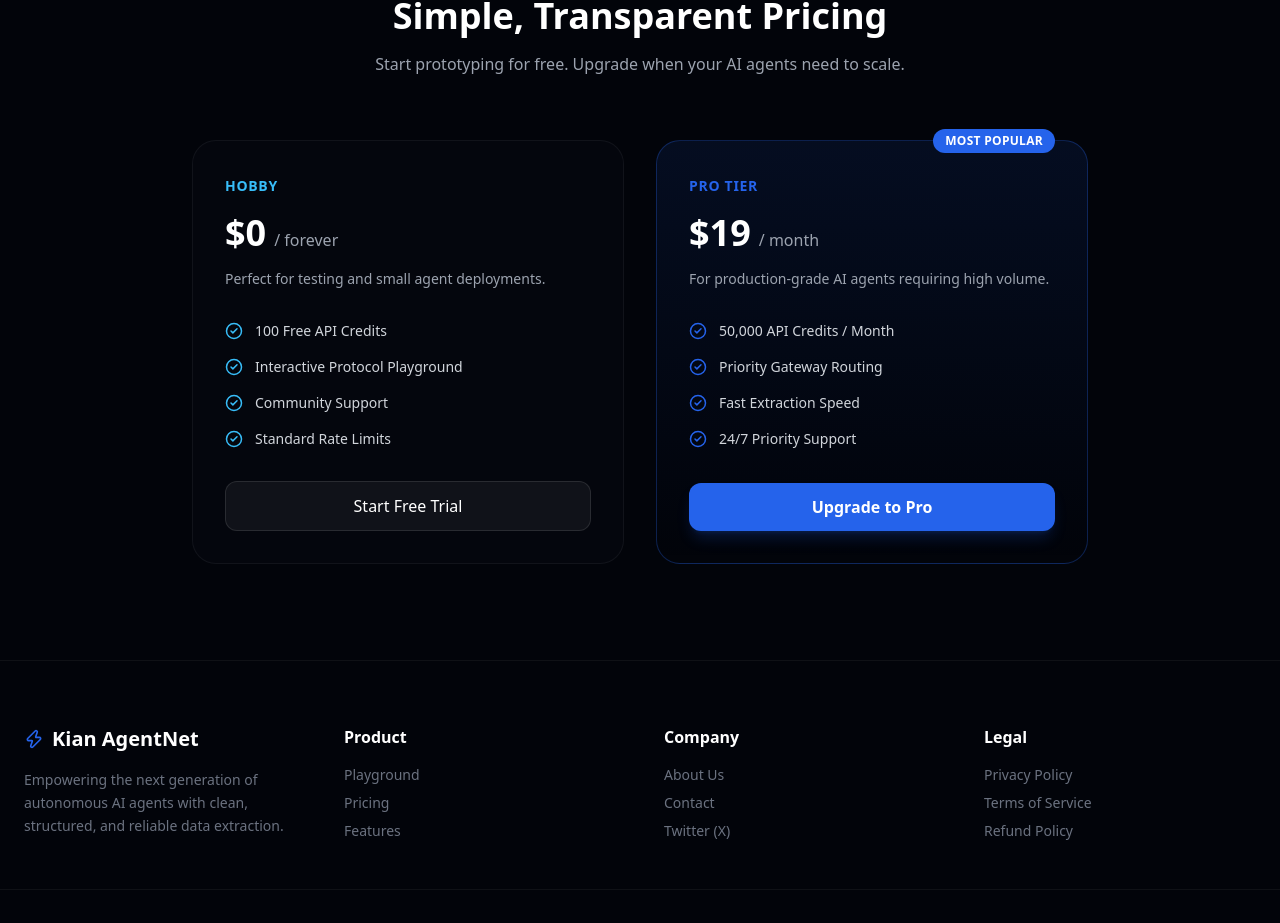
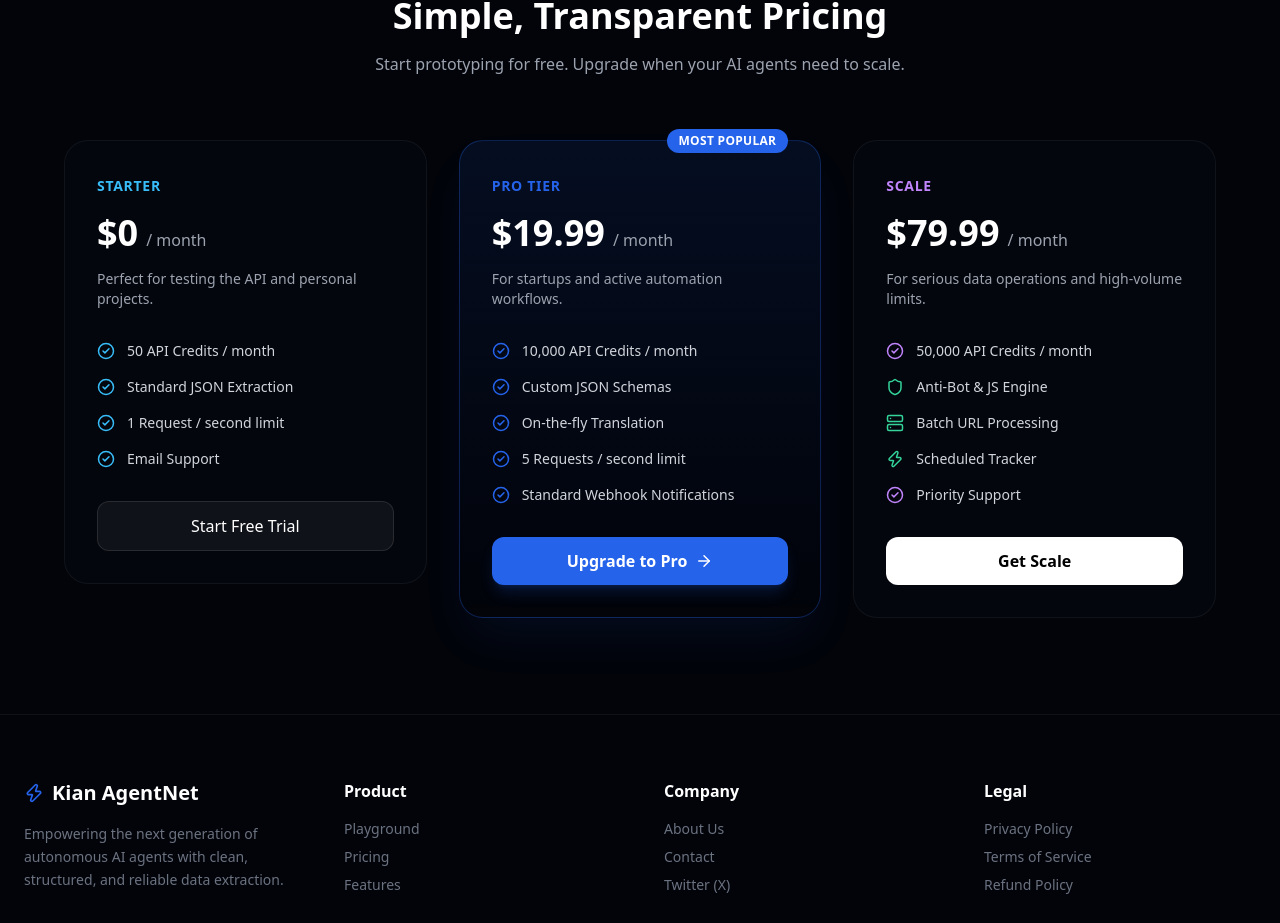
Before and after one commit to chromadreamstudio-netizen/kian-agentnet-ui, a Next.js app: page / in a window 1280 px wide. Shown: the part 1496-2419 px from the top of the page. Built offline with nearby package versions, Linux system fonts and the light colour scheme.

Commit message:
Update pricing tiers and add Lemon Squeezy links

```diff
--- a/src/app/page.tsx
+++ b/src/app/page.tsx
@@ -15,7 +15,8 @@ import {
   X,
   Globe,
   Database,
-  CheckCircle2
+  CheckCircle2,
+  Server
 } from "lucide-react";
 
 export default function LandingPage() {
@@ -218,7 +219,7 @@ export default function LandingPage() {
         </div>
       </section>
 
-      {/* Pricing Section */}
+      {/* Pricing Section - 3 Tiers */}
       <section id="pricing" className="py-24 relative border-t border-white/5">
         <div className="max-w-7xl mx-auto px-6">
           <div className="text-center mb-16">
@@ -228,26 +229,32 @@ export default function LandingPage() {
             </p>
           </div>
 
-          <div className="grid md:grid-cols-2 gap-8 max-w-4xl mx-auto">
-            {/* Free Plan */}
+          <div className="grid md:grid-cols-3 gap-8 max-w-6xl mx-auto items-start">
+
+            {/* Starter Plan */}
             <motion.div
-              initial={{ opacity: 0, x: -20 }}
-              whileInView={{ opacity: 1, x: 0 }}
+              initial={{ opacity: 0, y: 20 }}
+              whileInView={{ opacity: 1, y: 0 }}
               viewport={{ once: true }}
               className="bg-kian-800/30 p-8 rounded-3xl border border-white/5 flex flex-col"
             >
               <div className="mb-8">
-                <span className="text-kian-glow text-sm font-semibold tracking-wider uppercase">Hobby</span>
+                <span className="text-kian-glow text-sm font-semibold tracking-wider uppercase">Starter</span>
                 <div className="mt-4 flex items-baseline gap-2">
                   <span className="text-4xl font-extrabold">$0</span>
-                  <span className="text-gray-400">/ forever</span>
+                  <span className="text-gray-400">/ month</span>
                 </div>
-                <p className="mt-4 text-gray-400 text-sm">Perfect for testing and small agent deployments.</p>
+                <p className="mt-4 text-gray-400 text-sm h-10">Perfect for testing the API and personal projects.</p>
               </div>
               <ul className="space-y-4 mb-8 flex-1">
-                {["100 Free API Credits", "Interactive Protocol Playground", "Community Support", "Standard Rate Limits"].map((item, i) => (
+                {[
+                  "50 API Credits / month",
+                  "Standard JSON Extraction",
+                  "1 Request / second limit",
+                  "Email Support"
+                ].map((item, i) => (
                   <li key={i} className="flex items-center gap-3 text-sm text-gray-300">
-                    <CheckCircle2 size={18} className="text-kian-glow" /> {item}
+                    <CheckCircle2 size={18} className="text-kian-glow shrink-0" /> {item}
                   </li>
                 ))}
               </ul>
@@ -258,10 +265,11 @@ export default function LandingPage() {
 
             {/* Pro Plan */}
             <motion.div
-              initial={{ opacity: 0, x: 20 }}
-              whileInView={{ opacity: 1, x: 0 }}
+              initial={{ opacity: 0, y: 20 }}
+              whileInView={{ opacity: 1, y: 0 }}
               viewport={{ once: true }}
-              className="bg-gradient-to-b from-kian-brand/10 to-transparent p-8 rounded-3xl border border-kian-brand/30 relative flex flex-col"
+              transition={{ delay: 0.1 }}
+              className="bg-gradient-to-b from-kian-brand/10 to-transparent p-8 rounded-3xl border border-kian-brand/30 relative flex flex-col md:-translate-y-4 shadow-2xl shadow-kian-brand/10"
             >
               <div className="absolute top-0 right-8 -translate-y-1/2 bg-kian-brand text-white text-xs font-bold px-3 py-1 rounded-full uppercase tracking-wide">
                 Most Popular
@@ -269,22 +277,67 @@ export default function LandingPage() {
               <div className="mb-8">
                 <span className="text-kian-brand text-sm font-semibold tracking-wider uppercase">Pro Tier</span>
                 <div className="mt-4 flex items-baseline gap-2">
-                  <span className="text-4xl font-extrabold">$19</span>
+                  <span className="text-4xl font-extrabold">$19.99</span>
                   <span className="text-gray-400">/ month</span>
                 </div>
-                <p className="mt-4 text-gray-400 text-sm">For production-grade AI agents requiring high volume.</p>
+                <p className="mt-4 text-gray-400 text-sm h-10">For startups and active automation workflows.</p>
               </div>
               <ul className="space-y-4 mb-8 flex-1">
-                {["50,000 API Credits / Month", "Priority Gateway Routing", "Fast Extraction Speed", "24/7 Priority Support"].map((item, i) => (
+                {[
+                  "10,000 API Credits / month",
+                  "Custom JSON Schemas",
+                  "On-the-fly Translation",
+                  "5 Requests / second limit",
+                  "Standard Webhook Notifications"
+                ].map((item, i) => (
                   <li key={i} className="flex items-center gap-3 text-sm text-gray-300">
-                    <CheckCircle2 size={18} className="text-kian-brand" /> {item}
+                    <CheckCircle2 size={18} className="text-kian-brand shrink-0" /> {item}
                   </li>
                 ))}
               </ul>
-              <button onClick={() => handleAuthNavigation('/dashboard')} className="w-full py-3 rounded-xl bg-kian-brand hover:bg-blue-500 text-white font-bold transition-all shadow-lg shadow-kian-brand/20">
-                Upgrade to Pro
-              </button>
+              <a href="https://kian-agentnet1.lemonsqueezy.com/checkout/buy/5a748b53-e93b-4631-bb4c-3d3d7c6abe84" target="_blank" rel="noopener noreferrer" className="w-full py-3 rounded-xl bg-kian-brand hover:bg-blue-500 text-white font-bold transition-all shadow-lg shadow-kian-brand/20 flex items-center justify-center gap-2">
+                Upgrade to Pro <ArrowRight size={18} />
+              </a>
             </motion.div>
+
+            {/* Scale Plan */}
+            <motion.div
+              initial={{ opacity: 0, y: 20 }}
+              whileInView={{ opacity: 1, y: 0 }}
+              viewport={{ once: true }}
+              transition={{ delay: 0.2 }}
+              className="bg-kian-800/30 p-8 rounded-3xl border border-white/5 flex flex-col"
+            >
+              <div className="mb-8">
+                <span className="text-purple-400 text-sm font-semibold tracking-wider uppercase">Scale</span>
+                <div className="mt-4 flex items-baseline gap-2">
+                  <span className="text-4xl font-extrabold">$79.99</span>
+                  <span className="text-gray-400">/ month</span>
+                </div>
+                <p className="mt-4 text-gray-400 text-sm h-10">For serious data operations and high-volume limits.</p>
+              </div>
+              <ul className="space-y-4 mb-8 flex-1">
+                <li className="flex items-center gap-3 text-sm text-gray-300">
+                  <CheckCircle2 size={18} className="text-purple-400 shrink-0" /> 50,000 API Credits / month
+                </li>
+                <li className="flex items-center gap-3 text-sm text-gray-300">
+                  <Shield size={18} className="text-emerald-400 shrink-0" /> Anti-Bot & JS Engine
+                </li>
+                <li className="flex items-center gap-3 text-sm text-gray-300">
+                  <Server size={18} className="text-emerald-400 shrink-0" /> Batch URL Processing
+                </li>
+                <li className="flex items-center gap-3 text-sm text-gray-300">
+                  <Zap size={18} className="text-emerald-400 shrink-0" /> Scheduled Tracker
+                </li>
+                <li className="flex items-center gap-3 text-sm text-gray-300">
+                  <CheckCircle2 size={18} className="text-purple-400 shrink-0" /> Priority Support
+                </li>
+              </ul>
+              <a href="https://kian-agentnet1.lemonsqueezy.com/checkout/buy/6a2d3e58-821d-4863-bd7e-a65e695b5d3d" target="_blank" rel="noopener noreferrer" className="w-full py-3 rounded-xl bg-white hover:bg-gray-200 text-black font-bold transition-all flex items-center justify-center text-center">
+                Get Scale
+              </a>
+            </motion.div>
+
           </div>
         </div>
       </section>
```
